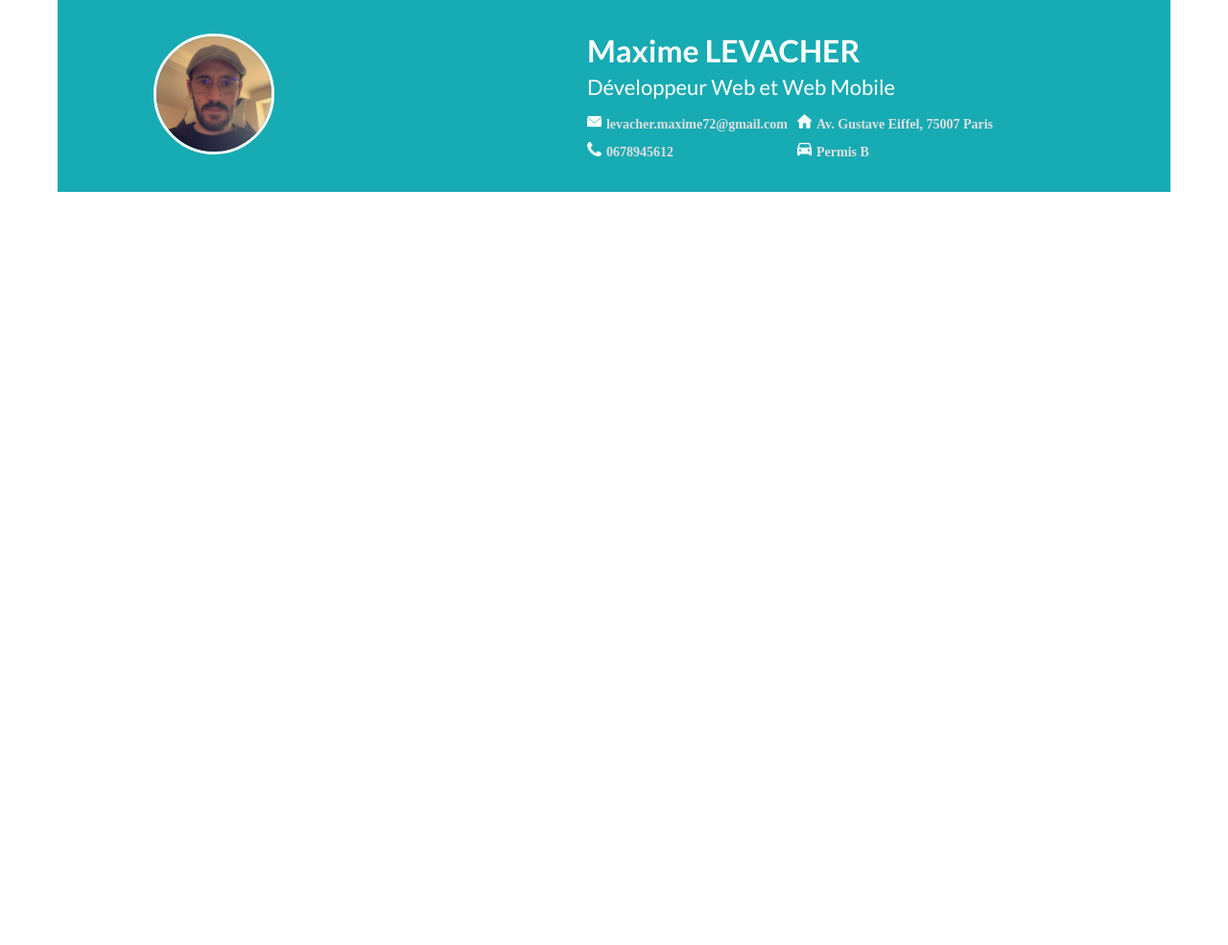
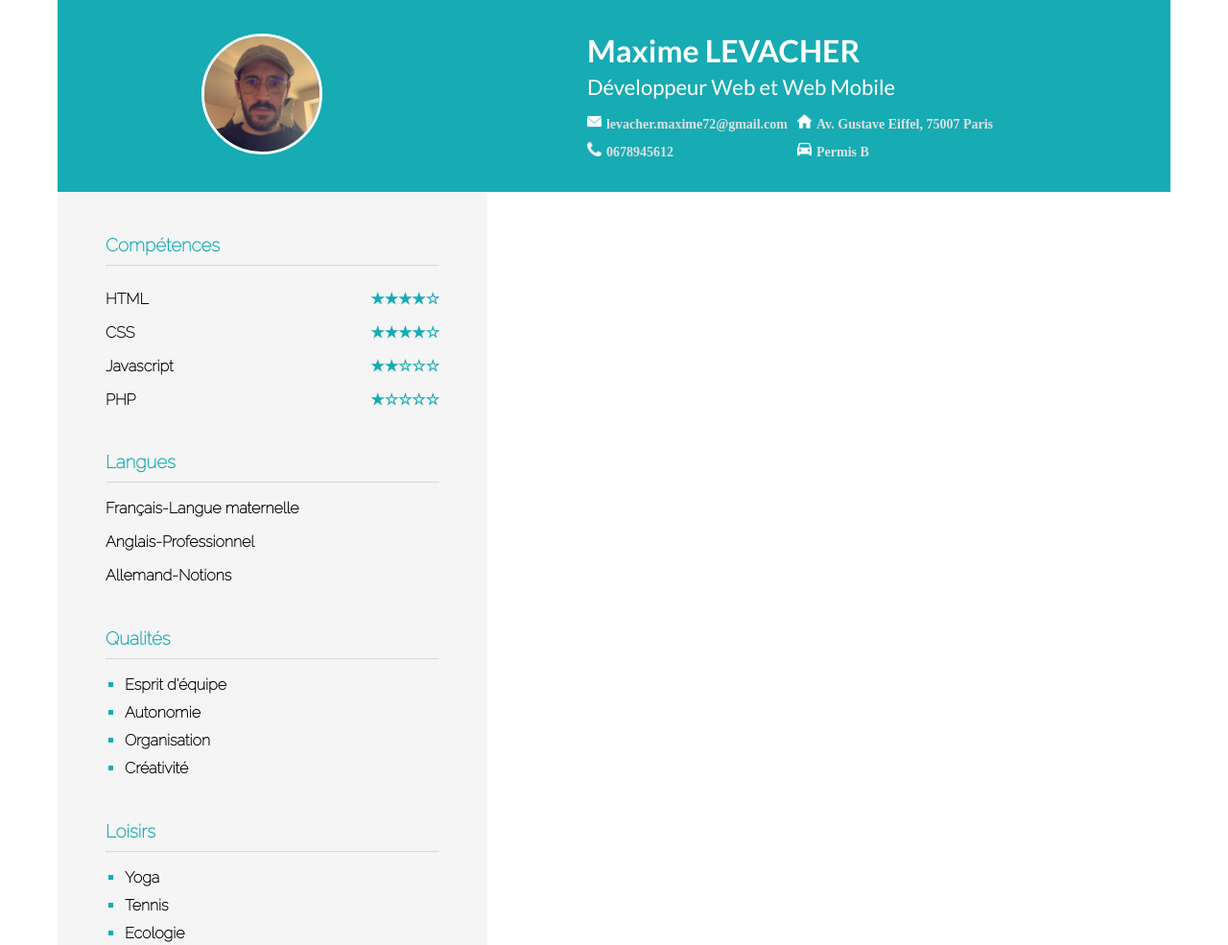
Before and after one commit to DevSharkk/CV-en-ligne, a plain HTML site: page index.html in a window 1280 px wide. Shown: the whole page at 96% size. Before the commit the page ends 800 px from the top, so only its background shows below. Drawn offline with Linux system fonts and the light colour scheme; files whose address does not match are found by name; a web font is replaced by a local one.

Commit message:
add left side

```diff
--- a/assets/style.css
+++ b/assets/style.css
@@ -48,6 +48,7 @@ body {
 .header-photo {
     cursor: zoom-in;
     position: relative;
+    margin-left: 50px;
 }
 
 /* TEXTE DU HEADER */
@@ -93,3 +94,69 @@ body {
     margin-right: 5px;
     filter: invert(1);
 }
+
+
+/* Variables CSS */
+:root {
+    --primary-color: #17abb3;
+    --secondary-bg: #f5f5f5;
+    --opacity-level: 30%;
+}
+
+/* Conteneur principal */
+.container {
+    display: flex;
+    max-width: 1160px;
+    font-family: "Contenus", sans-serif;
+}
+
+/* Style pour les séparateurs */
+hr {
+    opacity: var(--opacity-level);
+    color: var(--primary-color);
+}
+
+/* Colonne de gauche */
+.sidebar {
+    width: 30%;
+    background-color: var(--secondary-bg);
+    padding: 25px 50px;
+}
+
+.sidebar h3 {
+    color: var(--primary-color);
+    margin-bottom: 10px;
+}
+
+.sidebar p {
+    font-weight: bold;
+}
+
+.sidebar ul {
+    padding-left: 20px;
+    list-style: square;
+}
+
+.sidebar ul li {
+    margin: 10px 0;
+}
+
+.sidebar ul li::marker {
+    color: var(--primary-color);
+}
+
+.star {
+    color: var(--primary-color);
+}
+
+.competences,
+.langues,
+.qualites,
+.loisirs {
+    padding-bottom: 10px;
+}
+
+.competences {
+    display: flex;
+    justify-content: space-between;
+}
--- a/index.html
+++ b/index.html
@@ -55,5 +55,53 @@
         </div>
       </div>
     </header>
+        <!-- MAIN CONTAINER -->
+        <div class="container">
+          <!-- LEFT SIDE -->
+          <aside class="sidebar">
+            <h3>Compétences</h3>
+            <hr />
+            <div class="competences">
+              <div class="sidebar_comp">
+                <p>HTML</p>
+                <p>CSS</p>
+                <p>Javascript</p>
+                <p>PHP</p>
+              </div>
+              <div class="sidebar_stars">
+                <p class="star">★★★★☆</p>
+                <p class="star">★★★★☆</p>
+                <p class="star">★★☆☆☆</p>
+                <p class="star">★☆☆☆☆</p>
+              </div>
+            </div>
+            <div class="langues">
+              <h3>Langues</h3>
+              <hr />
+              <p>Français-Langue maternelle</p>
+              <p>Anglais-Professionnel</p>
+              <p>Allemand-Notions</p>
+            </div>
+            <div class="qualites">
+              <h3>Qualités</h3>
+              <hr />
+              <ul>
+                <li>Esprit d'équipe</li>
+                <li>Autonomie</li>
+                <li>Organisation</li>
+                <li>Créativité</li>
+              </ul>
+            </div>
+            <div class="loisir">
+              <h3>Loisirs</h3>
+              <hr />
+              <ul>
+                <li>Yoga</li>
+                <li>Tennis</li>
+                <li>Ecologie</li>
+              </ul>
+            </div>
+          </aside>
+
   </body>
 </html>
```
